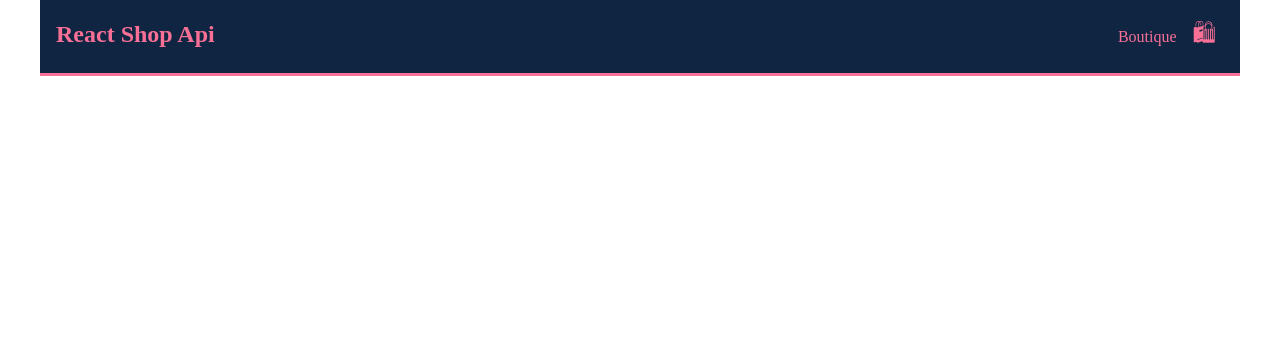
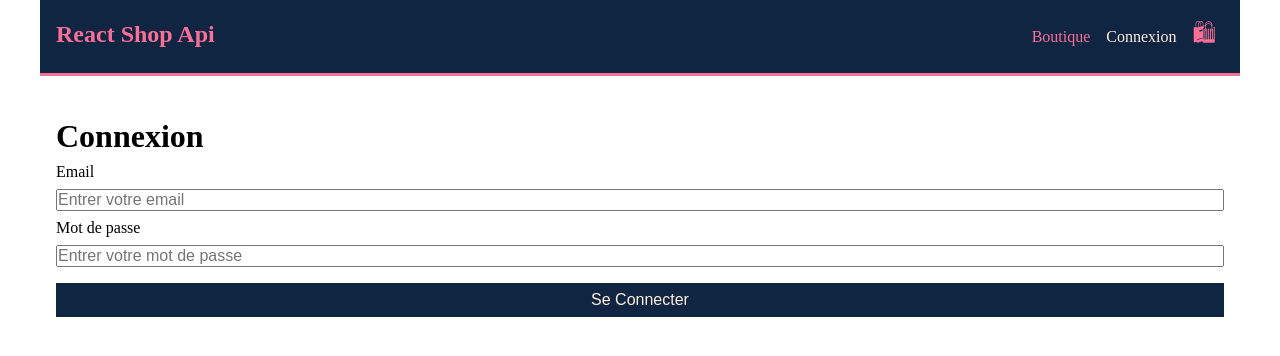
Before and after one commit to ultimecreation/react-shop-api, a React (Create React App) app: page /connexion in a window 1280 px wide. Shown: the top 356 px of the page. Built offline with nearby package versions, Linux system fonts and the light colour scheme; no server answers.

Commit message:
login completed with jwt

```diff
--- a/src/App.js
+++ b/src/App.js
@@ -6,6 +6,7 @@ import Cart from "./Components/Cart";
 import Shop from "./Components/Shop";
 import ProductDetails from "./Components/products/ProductDetails";
 import Checkout from "./Components/Checkout";
+import Login from "./Components/Login";
 function App() {
   return (
     <div className="App">
@@ -16,6 +17,7 @@ function App() {
           <Route exact path="/cart" component={Cart} />
           <Route exact path="/details/:id" component={ProductDetails} />
           <Route exact path="/paiement" component={Checkout} />
+          <Route path="/connexion" component={Login} />
         </Switch>
       </BrowserRouter>
     </div>
--- a/src/App.scss
+++ b/src/App.scss
@@ -24,6 +24,7 @@ $danger: #f87096;
   margin: 0 auto;
 }
 main {
+  margin-top: 2rem;
   padding: 1rem;
 }
 ////////////
@@ -230,6 +231,40 @@ main#checkout {
     }
   }
 }
+///////////
+// CONNEXION
+////////////
+main#connexion {
+  header {
+  }
+  section {
+    form {
+      label,
+      input {
+        font-size: 1rem;
+        display: block;
+        width: 100%;
+        margin: 0.5rem auto;
+        span.error {
+          color: red;
+        }
+      }
+      input[type="submit"] {
+        margin-top: 1rem;
+        background: $primary;
+        padding: 0.5rem;
+        color: $secondary;
+        border: none;
+        &:hover {
+          border: 1px solid $primary;
+          color: $primary;
+          font-weight: bold;
+          background: white;
+        }
+      }
+    }
+  }
+}
 //////////
 // MEDIA QUERY >596px
 //////////
--- a/src/Components/Cart.js
+++ b/src/Components/Cart.js
@@ -123,7 +123,7 @@ export default class Cart extends Component {
                         </p>
                         <p>
                           <select name="selectedSize">
-                            <option value="">Sélection taille</option>
+                            <option value="">taille</option>
                             {sizesArr.map((size, index) => (
                               <option key={index} value={size}>
                                 {size}
--- a/src/Components/Checkout.js
+++ b/src/Components/Checkout.js
@@ -27,11 +27,6 @@ export class Checkout extends Component {
             this.props.history.push("/");
           }
         });
-      // Congratulation, it came here means everything's fine!
-      // console.log(
-      //   JSON.stringify({ validatedCart: validatedCart, payment: payment })
-      // );
-      // You can bind the "payment" object's value to your state or props or whatever here, please see below for sample returned data
     };
 
     const montant = validatedCart.reduce(
--- /dev/null
+++ b/src/Components/Login.js
@@ -0,0 +1,89 @@
+import React, { Component } from "react";
+
+export default class Login extends Component {
+  constructor(props) {
+    super(props);
+    this.state = {
+      email: "",
+      password: "",
+      errors: []
+    };
+    this.handleChange = this.handleChange.bind(this);
+    this.handleSubmit = this.handleSubmit.bind(this);
+  }
+  handleChange(e) {
+    this.setState({ [e.target.name]: e.target.value });
+  }
+  async handleSubmit(e) {
+    e.preventDefault();
+    const user = {
+      email: this.state.email,
+      password: this.state.password
+    };
+
+    const response = await fetch(
+      "http://localhost/shop-api/api/v1/acces/connecter",
+      {
+        method: "POST",
+        body: JSON.stringify(user)
+      }
+    ).catch(errors => console.log(errors));
+
+    const data = await response.json();
+    if (data.errors) {
+      const errors = data.errors;
+      this.setState({ errors });
+    }
+    if (data.token) {
+      const token = data.token;
+      if (token.startsWith("Bearer "))
+        localStorage.setItem("token", JSON.stringify(token));
+    }
+  }
+  render() {
+    const { errors } = this.state;
+    console.log(errors.password);
+    return (
+      <main id="connexion">
+        <header>
+          <h1>Connexion</h1>
+        </header>
+        <section>
+          <form onSubmit={this.handleSubmit}>
+            <div className="form-group">
+              <label htmlFor="email">
+                Email{" "}
+                {errors.email && (
+                  <span className="error"> &#9888; {errors.email}</span>
+                )}
+              </label>
+              <input
+                type="text"
+                name="email"
+                id="email"
+                placeholder="Entrer votre email"
+                onChange={this.handleChange}
+              />
+            </div>
+            <div className="form-group">
+              <label htmlFor="password">
+                Mot de passe{" "}
+                {errors.password && (
+                  <span className="error"> &#9888; {errors.password}</span>
+                )}
+              </label>
+              <input
+                type="password"
+                name="password"
+                id="password"
+                placeholder="Entrer votre mot de passe"
+                onChange={this.handleChange}
+              />
+            </div>
+            <input type="submit" value="Se Connecter" />{" "}
+          </form>
+        </section>
+      </main>
+    );
+  }
+}
--- a/src/Components/Navbar.js
+++ b/src/Components/Navbar.js
@@ -16,6 +16,14 @@ const Navbar = props => {
           Boutique
         </NavLink>
         <NavLink
+          to="/connexion"
+          activeClassName={
+            props.location.pathname === "/connexion" ? "active" : ""
+          }
+        >
+          Connexion
+        </NavLink>
+        <NavLink
           to="/cart"
           activeClassName={props.location.pathname === "/cart" ? "active" : ""}
         >
```
